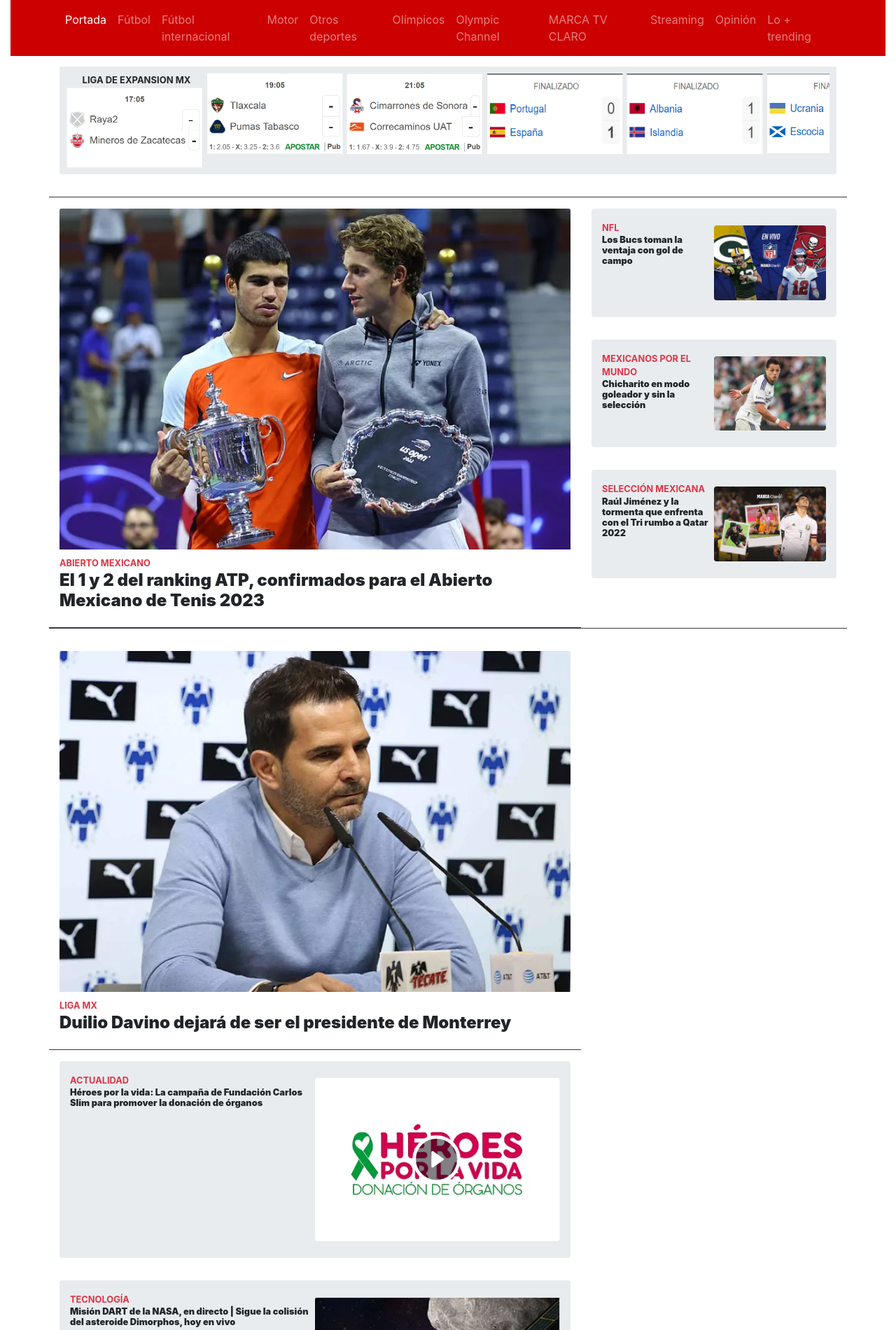
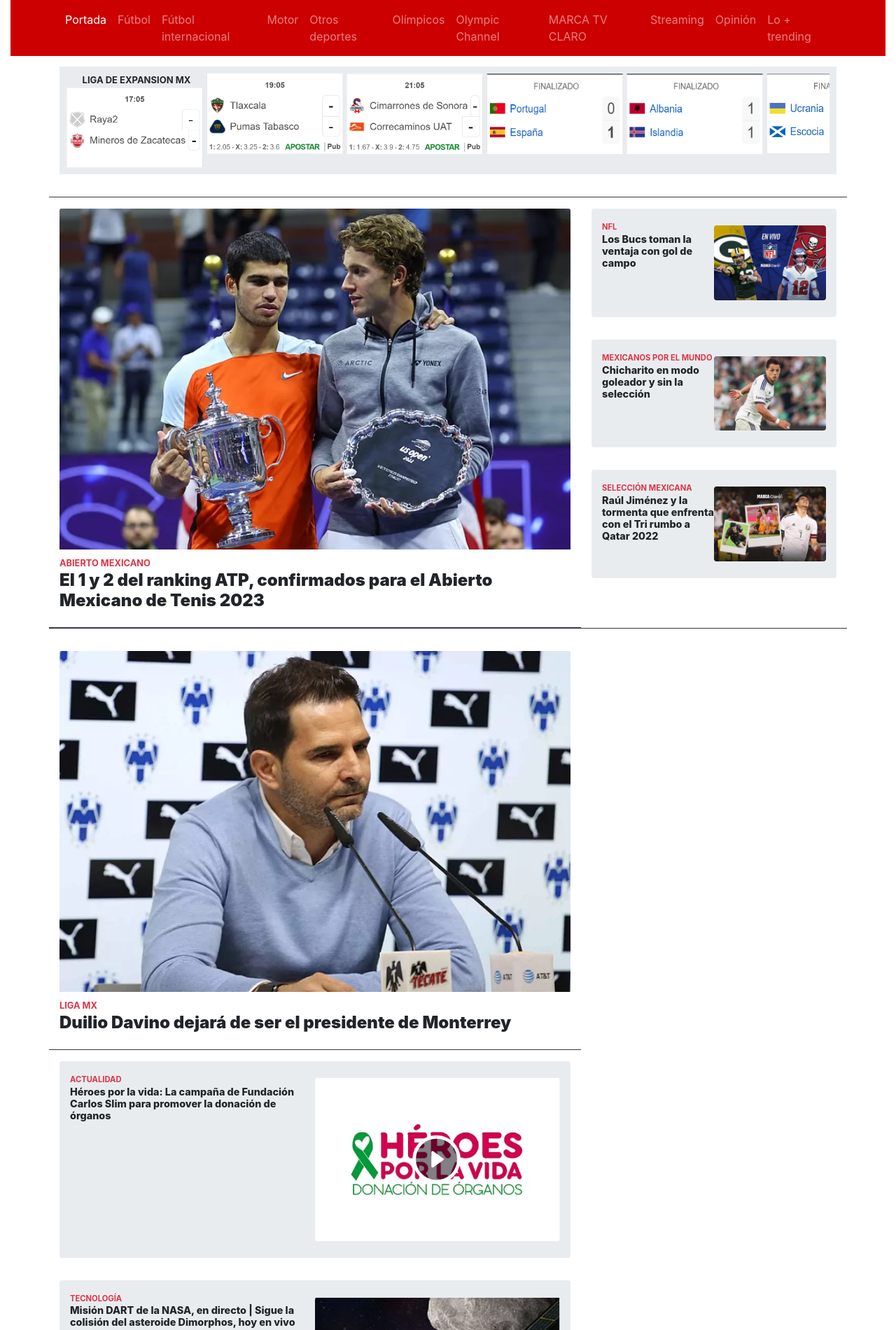
Before and after one commit to GustavoHiguera/Practica4_programacionmovil, a plain HTML site: page index.html in a window 1280 px wide. Shown: the top 1900 px of the page at 70% size. Drawn offline with nearby package versions, Linux system fonts and the light colour scheme.

Commit message:
Modify card's font-weight and font-size

```diff
--- a/index.html
+++ b/index.html
@@ -102,8 +102,8 @@
             <div class="rounded jumbotron jumbotron-fluid pt-4 pb-4">
               <div class="container d-flex">
                 <div>
-                  <p class="card-subtitle text-danger font-weight-bold" style="font-size: 80%;">NFL</p>
-                  <p class="card-text" style="font-size: 80%; font-weight:950;line-height:normal">Los Bucs toman la ventaja con gol de campo</p>
+                  <p class="card-subtitle text-danger font-weight-bold" style="font-size: 70%;">NFL</p>
+                  <p class="card-text" style="font-size: 90%; font-weight:800;line-height:normal">Los Bucs toman la ventaja con gol de campo</p>
                 </div>
                 <img class="card-img rounded" src="./img/news/NFL-News.webp" alt="Responsive image" style="width: 50%;">
               </div>
@@ -112,8 +112,8 @@
             <div class="rounded jumbotron jumbotron-fluid pt-4 pb-4">
               <div class="container d-flex">
                 <div>
-                  <p class="card-subtitle text-danger font-weight-bold" style="font-size: 80%;">MEXICANOS POR EL MUNDO</p>
-                  <p class="card-text" style="font-size: 80%; font-weight:950;line-height:normal">Chicharito en modo goleador y sin la selección</p>
+                  <p class="card-subtitle text-danger font-weight-bold" style="font-size: 70%;">MEXICANOS POR EL MUNDO</p>
+                  <p class="card-text" style="font-size: 90%; font-weight:800;line-height:normal">Chicharito en modo goleador y sin la selección</p>
                 </div>
                 <img class="card-img rounded" src="./img/news/Chicharito-News.webp" alt="Responsive image" style="width: 50%;">
               </div>
@@ -122,8 +122,8 @@
             <div class="rounded jumbotron jumbotron-fluid pt-4 pb-4">
               <div class="container d-flex justify-content-between">
                 <div>
-                  <p class="card-subtitle text-danger font-weight-bold" style="font-size: 80%;">SELECCIÓN MEXICANA</p>
-                  <p class="card-text" style="font-size: 80%; font-weight:950;line-height:normal">Raúl Jiménez y la tormenta que enfrenta con el Tri rumbo a Qatar 2022</p>
+                  <p class="card-subtitle text-danger font-weight-bold" style="font-size: 70%;">SELECCIÓN MEXICANA</p>
+                  <p class="card-text" style="font-size: 90%; font-weight:800;line-height:normal">Raúl Jiménez y la tormenta que enfrenta con el Tri rumbo a Qatar 2022</p>
                 </div>
                 <img class="card-img rounded" src="./img/news/raul-jimenez-news.webp" alt="Responsive image" style="width: 50%;">
               </div>
@@ -148,8 +148,8 @@
             <div class="rounded jumbotron jumbotron-fluid pt-4 pb-4">
               <div class="container d-flex">
                 <div>
-                  <p class="card-subtitle text-danger font-weight-bold" style="font-size: 80%;">ACTUALIDAD</p>
-                  <p class="card-text " style="font-size: 80%; font-weight:950;line-height:normal">Héroes por la vida: La campaña de Fundación Carlos Slim para promover la donación de órganos</p>
+                  <p class="card-subtitle text-danger font-weight-bold" style="font-size: 70%;">ACTUALIDAD</p>
+                  <p class="card-text " style="font-size: 90%; font-weight:800;line-height:normal">Héroes por la vida: La campaña de Fundación Carlos Slim para promover la donación de órganos</p>
                 </div>
                 <img class="card-img rounded" src="./img/news/heroes-por-la-vida.png" alt="Responsive image" style="width: 50%;">
               </div>
@@ -158,8 +158,8 @@
             <div class="rounded jumbotron jumbotron-fluid pt-4 pb-4">
               <div class="container d-flex">
                 <div>
-                  <p class="card-subtitle text-danger font-weight-bold" style="font-size: 80%;">TECNOLOGÍA</p>
-                  <p class="card-text" style="font-size: 80%; font-weight:950;line-height:normal">Misión DART de la NASA, en directo | Sigue la colisión del asteroide Dimorphos, hoy en vivo</p>
+                  <p class="card-subtitle text-danger font-weight-bold" style="font-size: 70%;">TECNOLOGÍA</p>
+                  <p class="card-text" style="font-size: 90%; font-weight:800;line-height:normal">Misión DART de la NASA, en directo | Sigue la colisión del asteroide Dimorphos, hoy en vivo</p>
                 </div>
                 <img class="card-img rounded" src="./img/news/Asteoride.png" alt="Responsive image" style="width: 50%;">
               </div>
@@ -168,8 +168,8 @@
             <div class="rounded jumbotron jumbotron-fluid pt-4 pb-4">
               <div class="container d-flex">
                 <div>
-                  <p class="card-subtitle text-danger font-weight-bold" style="font-size: 80%;">SELECCIÓN MEXICANA</p>
-                  <p class="card-text" style="font-size: 80%; font-weight:950;line-height:normal">Andrés Guardado: Su imagen ya luce en las calles de Doha de cara al Mundial de Qatar 2022</p>
+                  <p class="card-subtitle text-danger font-weight-bold" style="font-size: 70%;">SELECCIÓN MEXICANA</p>
+                  <p class="card-text" style="font-size: 90%; font-weight:800;line-height:normal">Andrés Guardado: Su imagen ya luce en las calles de Doha de cara al Mundial de Qatar 2022</p>
                 </div>
                 <img class="card-img rounded" src="./img/news/andresito-guardadito.png" alt="Responsive image" style="width: 50%;">
               </div>
@@ -178,8 +178,8 @@
             <div class="rounded jumbotron jumbotron-fluid pt-4 pb-4">
               <div class="container d-flex">
                 <div>
-                  <p class="card-subtitle text-danger font-weight-bold" style="font-size: 80%;">MEXICANOS</p>
-                  <p class="card-text" style="font-size: 80%; font-weight:950;line-height:normal">Hans Westerhoff critica a Diego Lainez luego de fichar con el Sporting Braga</p>
+                  <p class="card-subtitle text-danger font-weight-bold" style="font-size: 70%;">MEXICANOS</p>
+                  <p class="card-text" style="font-size: 90%; font-weight:800;line-height:normal">Hans Westerhoff critica a Diego Lainez luego de fichar con el Sporting Braga</p>
                 </div>
                 <img class="card-img rounded" src="./img/news/dieguito.png" alt="Responsive image" style="width: 50%;">
               </div>
```
